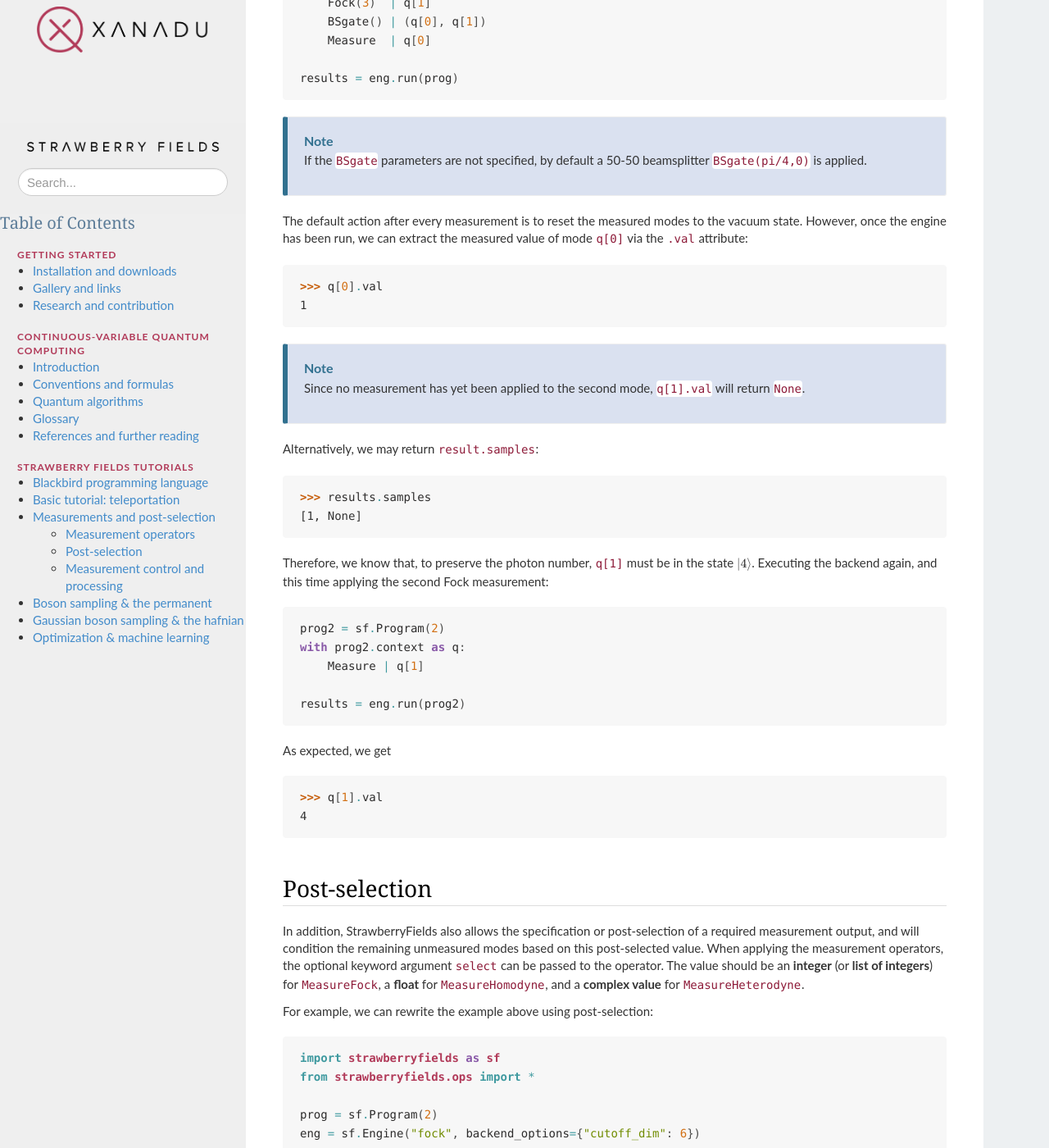
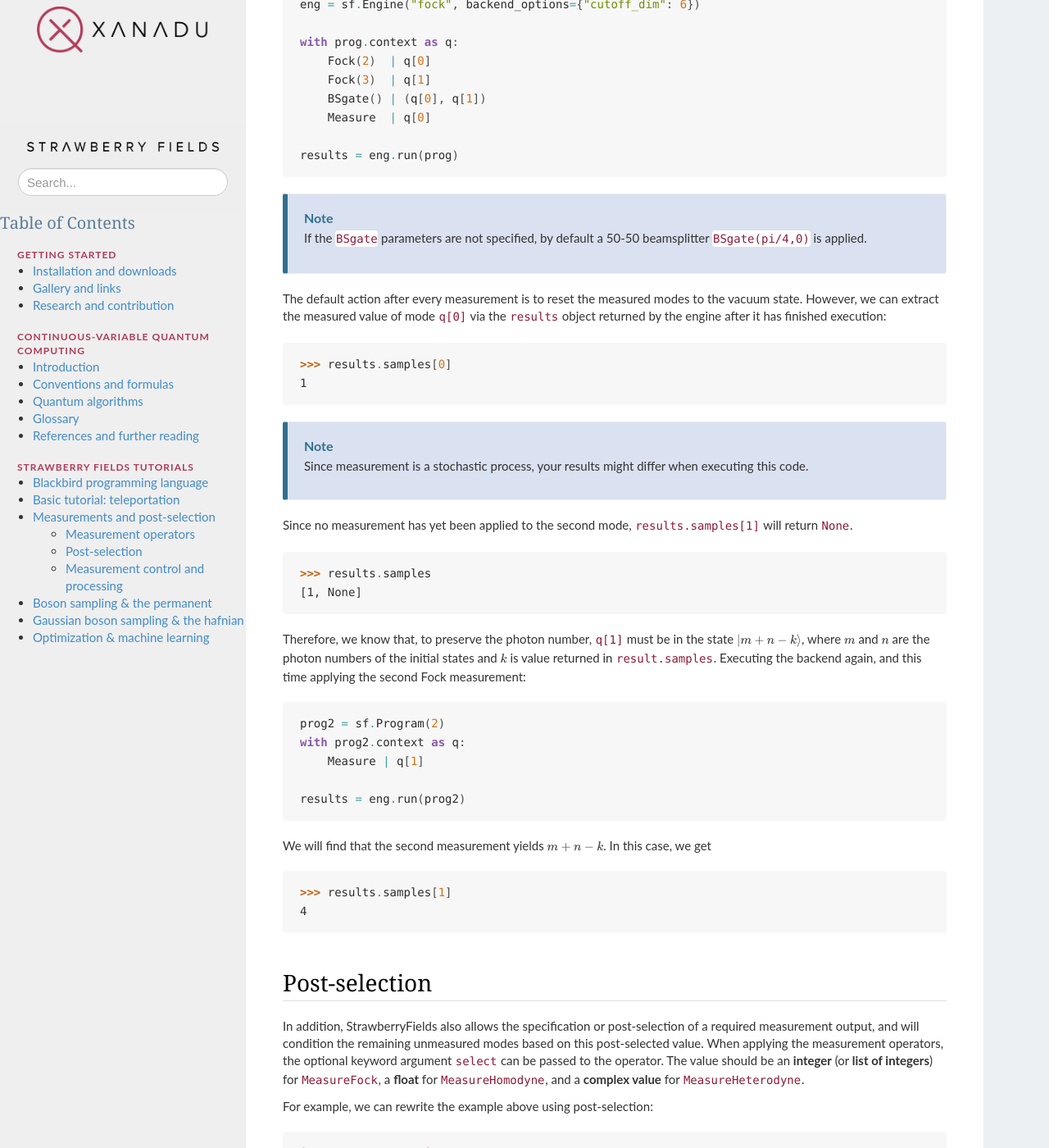
Before and after one commit to XanaduAI/strawberryfields, a Sphinx documentation site: the page built from doc/tutorials/tutorial_post_selection.rst, in a window 1280 px wide and 1400 px high, scrolled down 1332 px. Shown: the whole window at 82% size. Built offline with Sphinx 7.4.7, drawn with Linux system fonts in a browser that asks for light colours; nearby versions of some CDN libraries; library files that are not in the unit come from our copies; formulas are drawn with MathJax 3; some of the changed text lies outside the part shown.

Commit message:
polishing tutorials

```diff
--- a/doc/tutorials/tutorial_gaussian_boson_sampling.rst
+++ b/doc/tutorials/tutorial_gaussian_boson_sampling.rst
@@ -54,17 +54,17 @@
 ..
 
 
-#. Unlike the :ref:`boson sampling tutorial <boson_tutorial>`, the lack of Fock states means we can now use the :ref:`gaussian_backend`, indicated with the argument ``'gaussian'``, along with a 4 mode register. The Gaussian backend is perfectly suited for simulation of Gaussian boson sampling, as all initial states are Gaussian, and all the required operators transform Gaussian states to other Gaussian states.
+3. Unlike the :ref:`boson sampling tutorial <boson_tutorial>`, the lack of Fock states means we can now use the :ref:`gaussian_backend`, indicated with the argument ``'gaussian'``, along with a 4-mode register. The Gaussian backend is perfectly suited for simulation of Gaussian boson sampling, as all initial states are Gaussian, and all the required operators transform Gaussian states to other Gaussian states.
 
 ..
 
-#. We are **not** performing Fock measurements at the output; this is to ensure the state is preserved, so we can extract the joint Fock state probabilities after the beamsplitter array.
+4. We are **not** performing Fock measurements at the output; this is to ensure the state is preserved, so we can extract the joint Fock state probabilities after the beamsplitter array.
 
    The state method :meth:`~.BaseState.fock_prob` accepts a list or a tuple containing the Fock state to be measured and returns the probability of that measurement. For example, ``[1,2,0,1]`` represents the measurement resulting in the detection of 1 photon at mode ``q[0]`` and mode ``q[3]``, and 2 photons at mode ``q[1]``, and would return the value
 
    .. math:: \text{prob}(1,2,0,1) = \left|\braketD{1,2,0,1}{\psi'}\right|^2
 
-   The Fock state method :meth:`~.BaseFockState.all_fock_probs`, used previously to return *all* Fock state probabilities as an array, is **not supported** by Gaussian states. This is because computing the Fock probabilities of states in the Gaussian representation has exponential scaling - while this is fine for computing particular Fock basis probabilities, it becomes computationally demanding to return *all* Fock state probabilities using the Gaussian backend.
+   The Fock state method :meth:`~.BaseFockState.all_fock_probs`, used previously to return *all* Fock state probabilities as an array, is **not supported** by the Gaussian backend. This is because computing the Fock probabilities of states in the Gaussian representation has exponential scaling - while this is fine for computing particular Fock basis probabilities, it becomes computationally demanding to return *all* Fock state probabilities using the Gaussian backend.
 
 
 The simulation can be run by executing the file from the command line, resulting in the following output:
@@ -110,10 +110,10 @@
 
 .. math::
     U = \left[\begin{matrix}
-        0.2195-0.2565i & 0.6111+0.5242i & -0.1027+0.4745i & -0.0273+0.0373i\\
-        0.4513+0.6026i & 0.4570+0.0123i & 0.1316-0.4504i & 0.0353-0.0532i\\
-        0.0387+0.4927i & -0.0192-0.3218i & -0.2408+0.5244i & -0.4584+0.3296i\\
-        -0.1566+0.2246i & 0.1100-0.1638i & -0.4212+0.1836i & 0.8188+0.068i
+        0.2195 - 0.2565i & 0.6111 + 0.5242i & -0.1027 + 0.4745i & -0.0273 + 0.0373i\\
+        0.4513 + 0.6026i & 0.4570 + 0.0123i & 0.1316 - 0.4504i & 0.0353 - 0.0532i\\
+        0.0387 + 0.4927i & -0.0192 - 0.3218i & -0.2408 + 0.5244i & -0.4584 + 0.3296i\\
+        -0.1566 + 0.2246i & 0.1100 - 0.1638i & -0.4212 + 0.1836i & 0.8188 + 0.068i
     \end{matrix}\right]
 
 Now that we have the interferometer unitary transformation :math:`U`, as well as the 'experimental' results, let's compare the two, and see if the Gaussian boson sampling result in the case of equally squeezed input modes, agrees with the Strawberry Fields simulation probabilities.
@@ -127,13 +127,13 @@
 
 Now, for the right hand side numerator, we first calculate the submatrix :math:`[(UU^T\tanh(r))]_{st}`:
 
->>> B = (np.dot(U,U.T) * np.tanh(1))
+>>> B = (np.dot(U, U.T) * np.tanh(1))
 
 Unlike the boson sampling case, in Gaussian boson sampling, we determine the submatrix by taking the rows and columns corresponding to the measured Fock state. For example, to calculate the submatrix in the case of the output measurement :math:`\left|{1,1,0,0}\right\rangle`,
 
->>> B[:,[0,1]][[0,1]]
-[[-0.10219728+0.32633851j,  0.55418347+0.28563583j],
-[ 0.55418347+0.28563583j, -0.10505237+0.32960794j]]
+>>> B[:,[0, 1]][[0, 1]]
+[[-0.10219728 + 0.32633851j,  0.55418347 + 0.28563583j],
+[ 0.55418347 + 0.28563583j, -0.10505237 + 0.32960794j]]
 
 
 Comparing to Strawberry Fields
@@ -146,7 +146,7 @@
 
   This corresponds to the hafnian of an *empty* matrix, which is simply 1:
 
-  >>> 1/np.cosh(1)**4
+  >>> 1 / np.cosh(1) ** 4
   0.17637844761413471
 
   Compare this to the Strawberry Fields result ``0.176378447614135``
@@ -154,8 +154,8 @@
 
 * **Measuring** :math:`\ket{1,1,0,0}` **at the output**
 
-  >>> B = (np.dot(U,U.T) * np.tanh(1))[:, [0,1]][[0,1]]
-  >>> np.abs(haf(B))**2 / np.cosh(1)**4
+  >>> B = (np.dot(U, U.T) * np.tanh(1))[:, [0, 1]][[0, 1]]
+  >>> np.abs(haf(B)) ** 2 / np.cosh(1) ** 4
   0.068559563712223492
 
   Compare this to the Strawberry Fields result ``0.0685595637122246``
@@ -163,8 +163,8 @@
 
 * **Measuring** :math:`\ket{0,1,0,1}` **at the output**
 
-  >>> B = (np.dot(U,U.T) * np.tanh(1))[:, [1,3]][[1,3]]
-  >>> np.abs(haf(B))**2 / np.cosh(1)**4
+  >>> B = (np.dot(U, U.T) * np.tanh(1))[:, [1, 3]][[1, 3]]
+  >>> np.abs(haf(B)) ** 2 / np.cosh(1) ** 4
   0.0020560972589773979
 
   Compare this to the Strawberry Fields result ``0.002056097258977398``
@@ -174,8 +174,8 @@
 
   This corresponds to the hafnian of the full matrix :math:`B=UU^T\tanh(r)`:
 
-  >>> B = (np.dot(U,U.T) * np.tanh(1))
-  >>> np.abs(haf(B))**2 / np.cosh(1)**4
+  >>> B = (np.dot(U, U.T) * np.tanh(1))
+  >>> np.abs(haf(B)) ** 2 / np.cosh(1) ** 4
   0.0083429463998674833
 
   Compare this to the Strawberry Fields result ``0.00834294639986785``
@@ -186,8 +186,8 @@
   Since we have two photons in mode ``q[0]``, we take two copies of the
   first row and first column, making sure to divide by :math:`2!`:
 
-  >>> B = (np.dot(U,U.T) * np.tanh(1))[:, [0,0]][[0,0]]
-  >>> np.abs(haf(B))**2 / (2*np.cosh(1)**4)
+  >>> B = (np.dot(U, U.T) * np.tanh(1))[:, [0, 0]][[0, 0]]
+  >>> np.abs(haf(B)) ** 2 / (2 * np.cosh(1) ** 4)
   0.010312945253454881
 
   Compare this to the Strawberry Fields result ``0.01031294525345511``
--- a/doc/tutorials/tutorial_machine_learning.rst
+++ b/doc/tutorials/tutorial_machine_learning.rst
@@ -67,9 +67,9 @@
 
     sess = tf.Session()
     sess.run(tf.global_variables_initializer())
-    feed_dict = {phi:0.0}
+    feed_dict = {phi: 0.0}
 
-    results = eng.run(prog, state_options={"session":sess, "feed_dict":feed_dict})
+    results = eng.run(prog, state_options={"session": sess, "feed_dict": feed_dict})
 
 This code will execute without error, and both the output results and the register :code:`q` will contain numeric values based on the given value for the angle phi. We can select measurement results at other angles by supplying different values for :code:`phi` in :code:`feed_dict`.
 
@@ -78,7 +78,10 @@
 Symbolic computation
 ~~~~~~~~~~~~~~~~~~~~
 
-Supplying a :code:`Session` and :code:`feed_dict` to :code:`eng.run()` is okay for checking one or two numerical values. However, each call of :code:`eng.run()` will create additional redundant nodes in the underlying Tensorflow computational graph. A better method is to make the single call :code:`eng.run(eval=False)`. This will carry out the computation symbolically but not numerically. The final state and the register :code:`q` will both instead contain *unevaluted Tensors*. These Tensors can be evaluated numerically by running the :code:`tf.Session` and supplying the desired values for any placeholders:
+Supplying a :code:`Session` and :code:`feed_dict` to :code:`eng.run()` is okay for checking one or two numerical values.
+However, each call of :code:`eng.run()` will create additional redundant nodes in the underlying Tensorflow computational graph.
+A better method is to make the single call :code:`eng.run(prog, state_options={"eval": False})`. This will carry out the computation symbolically but not numerically.
+The results returned by the engine will instead contain *unevaluted Tensors*. These Tensors can be evaluated numerically by running the :code:`tf.Session` and supplying the desired values for any placeholders:
 
 .. code-block:: python
 
@@ -89,7 +92,7 @@
         MeasureHomodyne(phi) | q[0]
 
     eng = sf.Engine(backend="tf", backend_options={"cutoff_dim": 7})
-    results = eng.run(prog, state_options={"eval":False})
+    results = eng.run(prog, state_options={"eval": False})
 
     state_density_matrix = results.state.dm()
     homodyne_meas = results.samples[0]
@@ -103,7 +106,7 @@
 .. code-block:: python
 
     input_ = tf.placeholder(tf.float32, shape=(2,1))
-    weights = tf.Variable([[0.1,0.1]])
+    weights = tf.Variable([[0.1, 0.1]])
     bias = tf.Variable(0.0)
     NN = tf.sigmoid(tf.matmul(weights, input_) + bias)
     NNDgate = Dgate(NN)
--- a/doc/tutorials/tutorial_post_selection.rst
+++ b/doc/tutorials/tutorial_post_selection.rst
@@ -76,19 +76,22 @@
 
 .. note:: If the :class:`~.BSgate` parameters are not specified, by default a 50-50 beamsplitter ``BSgate(pi/4,0)`` is applied.
 
-The default action after every measurement is to reset the measured modes to the vacuum state. However, once the engine has been run, we can extract the measured value of mode ``q[0]`` via the ``.val`` attribute:
+The default action after every measurement is to reset the measured modes to the vacuum state. However, we can extract the measured value of mode ``q[0]`` via the ``results``
+object returned by the engine after it has finished execution:
 
->>> q[0].val
+>>> results.samples[0]
 1
 
-.. note:: Since no measurement has yet been applied to the second mode, ``q[1].val`` will return ``None``.
+.. note:: Since measurement is a stochastic process, your results might differ when executing this code.
 
-Alternatively, we may return :meth:`result.samples <strawberryfields.engine.Result.samples>`:
+Since no measurement has yet been applied to the second mode, ``results.samples[1]`` will return ``None``.
 
 >>> results.samples
 [1, None]
 
-Therefore, we know that, to preserve the photon number, ``q[1]`` must be in the state :math:`\ket{4}`. Executing the backend again, and this time applying the second Fock measurement:
+Therefore, we know that, to preserve the photon number, ``q[1]`` must be in the state :math:`\ket{m+n-k}`, where :math:`m` and :math:`n` are the photon numbers of the initial states
+and :math:`k` is value returned in :code:`result.samples`.
+Executing the backend again, and this time applying the second Fock measurement:
 
 .. code-block:: python3
 
@@ -99,9 +102,9 @@
     results = eng.run(prog2)
 
 
-As expected, we get
+We will find that the second measurement yields :math:`m+n-k`. In this case, we get
 
->>> q[1].val
+>>> results.samples[1]
 4
 
 
@@ -127,16 +130,14 @@
         MeasureFock(select=0) | q[0]
         Measure  | q[1]
 
-    eng.run(prog)
+    result = eng.run(prog)
 
 .. warning:: When passing the ``select`` argument to the measurement operator, we can no longer use the shortcut, we have to use the **full name** of the measurement operator.
 
-Since we are post-selecting a measurement of 0 photons in mode ``q[0]``, we expect ``q[0].val`` to be ``0`` and ``q[1].val`` to be ``5``. Indeed,
+Since we are post-selecting a measurement of 0 photons in mode ``q[0]``, we expect ``result.samples[0]`` to be ``0`` and ``result.samples[1]`` to be ``5``. Indeed,
 
->>> q[0].val
-0
->>> q[1].val
-5
+>>> result.samples
+[0, 5]
 
 .. warning::
 
--- a/doc/tutorials/tutorial_teleportation.rst
+++ b/doc/tutorials/tutorial_teleportation.rst
@@ -37,7 +37,7 @@
 where
 
 * ``num_subsystems`` (*int*) is the number of modes we want to initialize in our quantum register
-* ``name`` (*str*) is the name of the program (optional).
+* ``name`` (*str*) is the name of the program (optional)
 
 .. note::
 
@@ -139,10 +139,9 @@
 Executing the program
 =====================
 
-Once the program is constructed, we then must initialize an **engine**, which executes
+Once the program is constructed, we then must initialize an **engine**, which is responsible for executing
 the program on a specified **backend** (which can be either a local simulator, or a
-remote simulator/hardware device). We do this by instantiating an
-:class:`~.strawberryfields.engine.LocalEngine`:
+remote simulator/hardware device). Engines are initialized as follows:
 
 ``sf.Engine(backend, backend_options={})``
 
@@ -150,9 +149,7 @@
 
 * ``backend``: a string or :class:`~.BaseBackend` object representing the Strawberry Fields backend we wish to use; we have the choice of two Fock backends [#]_, the NumPy based (``'fock'``) and Tensorflow (``'tf'``), and one Gaussian backend [#]_ (``'gaussian'``).
 
-  This is *required* the first time running the engine, but optional for subsequent runs - if not provided, the previously used backend will continue to be used.
-
-  Note that if the backend string is altered in a later call to :meth:`eng.run <.Engine.run>`, for example by switching from ``'fock'`` to ``'gaussian'``, this is treated as a new backend, initialised in the vacuum state.
+  This argument is *required* when creating the engine.
 
 * ``backend_options`` is a dictionary containing options specific to the chosen backend.
 
@@ -210,11 +207,11 @@
 
 Other useful engine methods that can be called at any time include:
 
-* :func:`eng.print_applied() <strawberryfields.engine.BaseEngine.print_applied>`: prints all commands applied using :meth:`eng.run <strawberryfields.engine.LocalEngine.run>` since the last backend reset/initialisation.
+* :func:`eng.print_applied() <strawberryfields.engine.BaseEngine.print_applied>`: Prints all commands applied using :meth:`eng.run <strawberryfields.engine.LocalEngine.run>` since the last backend reset/initialisation.
 
   - This may differ from your original constructed program due to program compilation. As a result, this shows all applied gate decompositions, which may differ depending on the backend.
 
-* :func:`eng.reset() <strawberryfields.engine.BaseEngine.reset>`: resets the backend circuit to the vacuum state.
+* :func:`eng.reset() <strawberryfields.engine.BaseEngine.reset>`: Resets the backend circuit to the vacuum state.
 
 
 Results and visualization
@@ -226,7 +223,7 @@
 
 ..
 
-* ``results.state``: the quantum state object contains details and methods
+* ``results.state``: The quantum state object contains details and methods
   for manipulation of the final circuit state.
 
   Note that only local simulators will
@@ -237,7 +234,7 @@
 
 ..
 
-* ``results.samples``: measurement samples from any measurements performed.
+* ``results.samples``: Measurement samples from any measurements performed.
   Returned measurement samples will have shape ``(modes,)``. If multiple
   shots are requested during execution, the returned measurement samples
   will instead have shape ``(shots, modes)``.
```
Also changed, not shown: other parts of doc/tutorials/tutorial_gaussian_boson_sampling.rst (+2 -2 lines), other parts of doc/tutorials/tutorial_post_selection.rst (+1 -1 lines), other parts of doc/tutorials/tutorial_teleportation.rst (+3 -3 lines).
